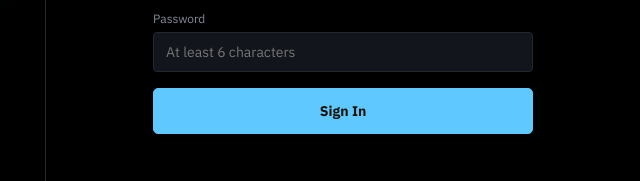
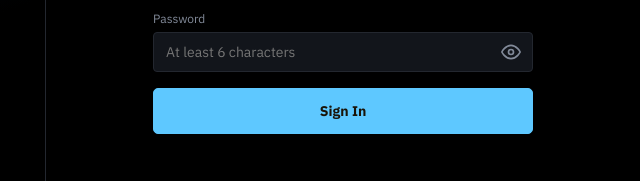
Before and after one commit to vadicjaiswal8-pixel/RECON-BRIEF, a website built with Vite: page index.html in a window 1280 px wide. Shown: the part 435-616 px from the top of the page, 640-1280 px from the left. Built offline with nearby package versions, Linux system fonts and the light colour scheme; no server answers.

Commit message:
Add password eye toggle

```diff
--- a/index.html
+++ b/index.html
@@ -57,6 +57,11 @@ body{
 .authTabs button{flex:1; padding:10px; border:none; background:transparent; color:var(--paper-dim); font-family:var(--sans); font-size:13.5px; font-weight:600; border-radius:6px; cursor:pointer;}
 .authTabs button.active{background:var(--brass); color:#191308;}
 @media(max-width:850px){ .loginScreen{flex-direction:column;} .loginBrand{padding:40px 28px;} .loginBrand h1{font-size:36px;} }
+
+.pwWrap{position:relative;}
+.pwWrap input{padding-right:44px;}
+.eyeBtn{position:absolute; right:6px; top:50%; transform:translateY(-50%); background:none; border:none; color:var(--paper-dim); cursor:pointer; padding:6px; display:flex; align-items:center; justify-content:center;}
+.eyeBtn:hover{color:var(--brass);}
 
 /* ---------- APP HEADER + LAYOUT ---------- */
 header{
@@ -200,7 +205,15 @@ td:first-child{font-family:var(--sans); font-weight:500;}
         <button id="tabSignUp" onclick="setAuthMode('signup')">Sign Up</button>
       </div>
       <div class="field"><label>Email</label><input id="authEmail" type="email" placeholder="you@email.com"></div>
-      <div class="field"><label>Password</label><input id="authPassword" type="password" placeholder="At least 6 characters"></div>
+      <div class="field">
+        <label>Password</label>
+        <div class="pwWrap">
+          <input id="authPassword" type="password" placeholder="At least 6 characters">
+          <button type="button" class="eyeBtn" id="eyeBtn" aria-label="Show password" onclick="togglePassword()">
+            <svg width="20" height="20" viewBox="0 0 24 24" fill="none" stroke="currentColor" stroke-width="2" stroke-linecap="round" stroke-linejoin="round"><path d="M1 12s4-8 11-8 11 8 11 8-4 8-11 8-11-8-11-8z"/><circle cx="12" cy="12" r="3"/></svg>
+          </button>
+        </div>
+      </div>
       <button class="run" id="authSubmitBtn" onclick="handleAuthSubmit()">Sign In</button>
       <div id="authError" style="margin-top:12px;"></div>
     </div>
@@ -300,6 +313,18 @@ td:first-child{font-family:var(--sans); font-weight:500;}
   </div>
 </div>
 
+<script>
+function togglePassword(){
+  var input = document.getElementById('authPassword');
+  var btn = document.getElementById('eyeBtn');
+  var show = input.type === 'password';
+  input.type = show ? 'text' : 'password';
+  btn.setAttribute('aria-label', show ? 'Hide password' : 'Show password');
+  btn.innerHTML = show
+    ? '<svg width="20" height="20" viewBox="0 0 24 24" fill="none" stroke="currentColor" stroke-width="2" stroke-linecap="round" stroke-linejoin="round"><path d="M17.94 17.94A10.07 10.07 0 0 1 12 20c-7 0-11-8-11-8a18.45 18.45 0 0 1 5.06-5.94M9.9 4.24A9.12 9.12 0 0 1 12 4c7 0 11 8 11 8a18.5 18.5 0 0 1-2.16 3.19m-6.72-1.07a3 3 0 1 1-4.24-4.24"/><line x1="1" y1="1" x2="23" y2="23"/></svg>'
+    : '<svg width="20" height="20" viewBox="0 0 24 24" fill="none" stroke="currentColor" stroke-width="2" stroke-linecap="round" stroke-linejoin="round"><path d="M1 12s4-8 11-8 11 8 11 8-4 8-11 8-11-8-11-8z"/><circle cx="12" cy="12" r="3"/></svg>';
+}
+</script>
 <script type="module" src="/src/main.js"></script>
 </body>
 </html>
```
